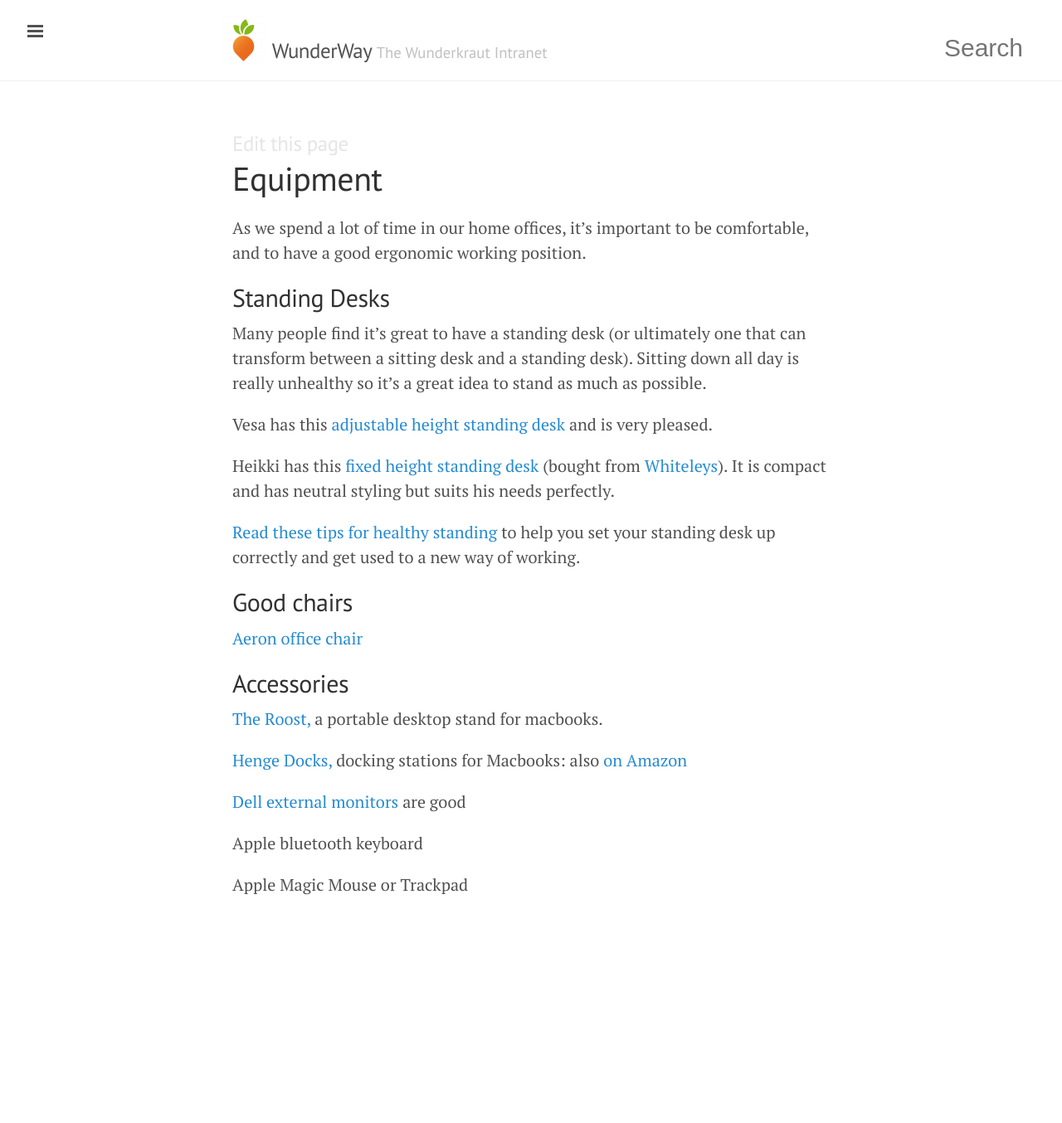
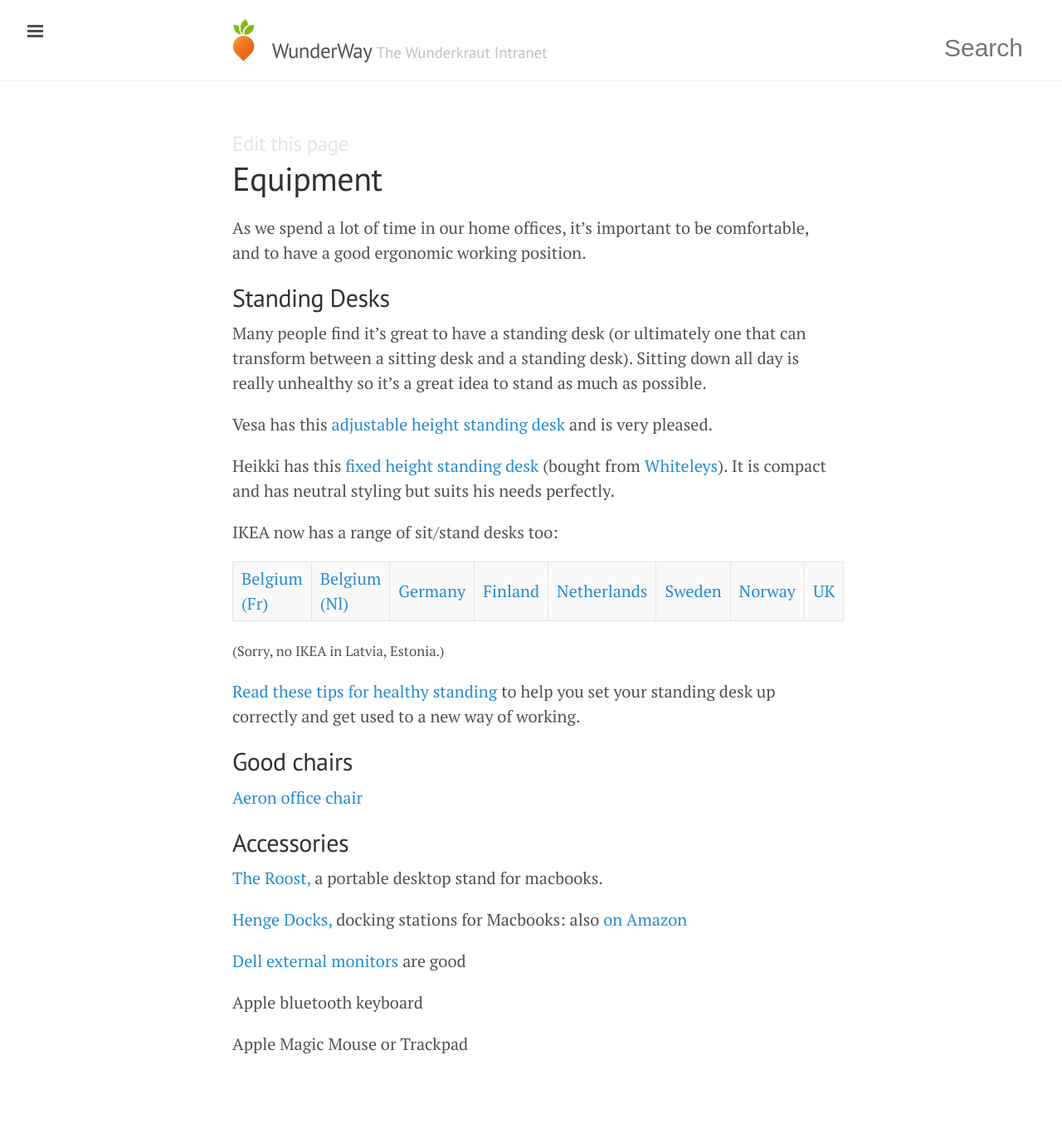
Before and after one commit to tormi/WunderWay, a Jekyll site: the page built from working-at-wunderkraut/health-and-safety/work-comfortably/equipment.md, in a window 1280 px wide. Shown: the whole page at 83% size. Built offline with Jekyll 4.4.1, drawn with Linux system fonts in a browser that asks for light colours; nearby versions of some CDN libraries; before the commit the page ends 1162 px from its top, so only the background shows below that.

Commit message:
Add country links to IKEA sit/stand desks. Closes wunderkraut/WunderWay#111

```diff
--- a/working-at-wunderkraut/health-and-safety/work-comfortably/equipment.md
+++ b/working-at-wunderkraut/health-and-safety/work-comfortably/equipment.md
@@ -16,6 +16,12 @@
 
 Heikki has this [fixed height standing desk](http://complete-office.co.uk/ProductDetails/Furniture/Desks/3511464/Gresham-Stand-Height-Rectangular-600Mm-Deep-1200-X-600--TS612RHZ/Master.aspx) (bought from [Whiteleys](http://www.whiteleys-office.co.uk/)). It is compact and has neutral styling but suits his needs perfectly.
 
+IKEA now has a range of sit/stand desks too:
+
+[Belgium (Fr)](http://www.ikea.com/be/fr/catalog/categories/departments/workspaces/18962/) | [Belgium (Nl)](http://www.ikea.com/be/nl/catalog/categories/departments/workspaces/18962/) | [Germany](http://www.ikea.com/de/de/catalog/categories/departments/workspaces/18962/) | [Finland](http://www.ikea.com/fi/fi/catalog/categories/departments/workspaces/18962/) | [Netherlands](http://www.ikea.com/nl/nl/catalog/categories/departments/workspaces/18962/) | [Sweden](http://www.ikea.com/se/sv/catalog/categories/departments/workspaces/18962/) | [Norway](http://www.ikea.com/no/no/catalog/categories/departments/workspaces/18962/) | [UK](http://www.ikea.com/gb/en/catalog/categories/departments/workspaces/18962/)
+
+<small>(Sorry, no IKEA in Latvia, Estonia.)</small>
+
 [Read these tips for healthy standing](https://theconversation.com/health-check-the-low-down-on-standing-desks-37515) to help you set your standing desk up correctly and get used to a new way of working.
 
 ## Good chairs
```
